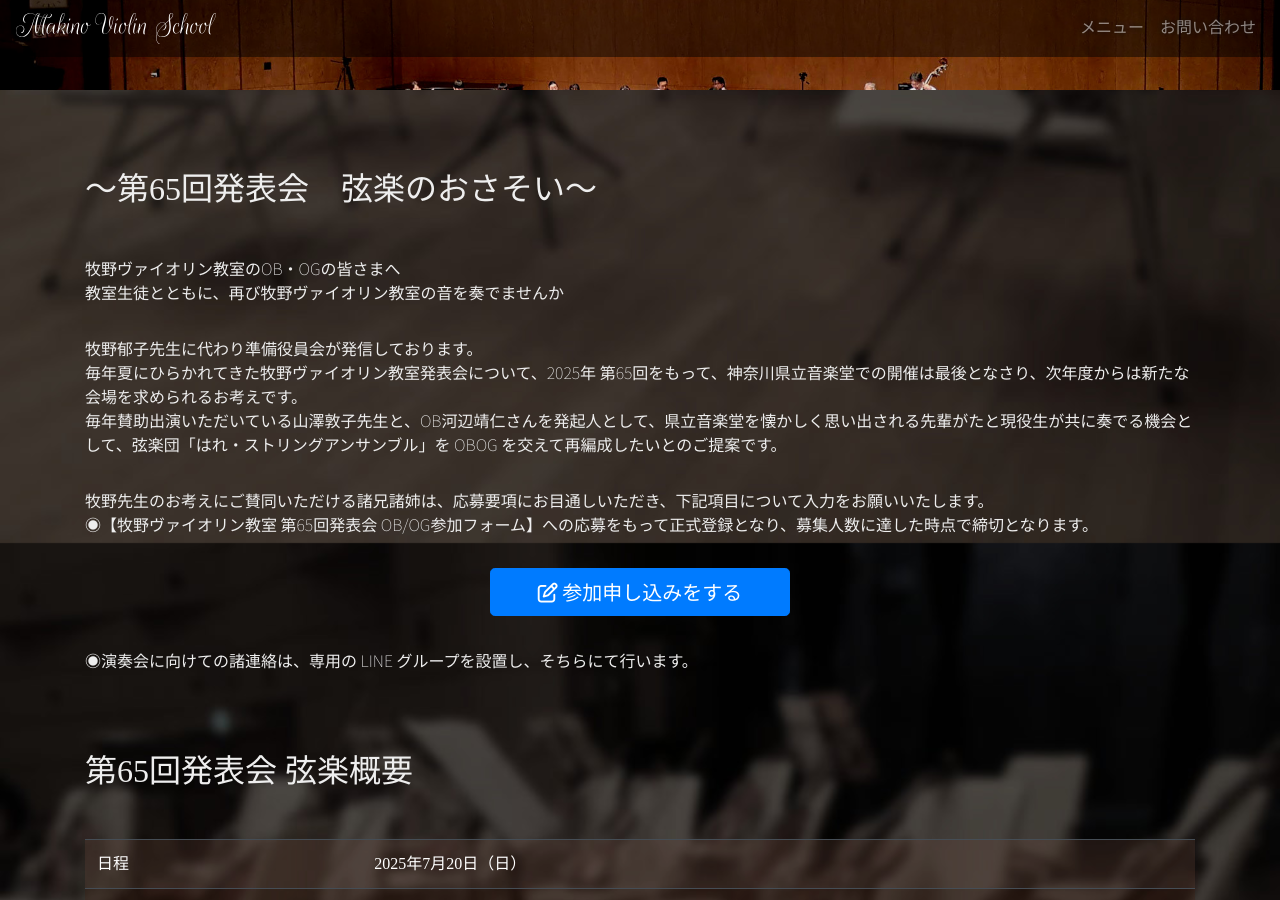
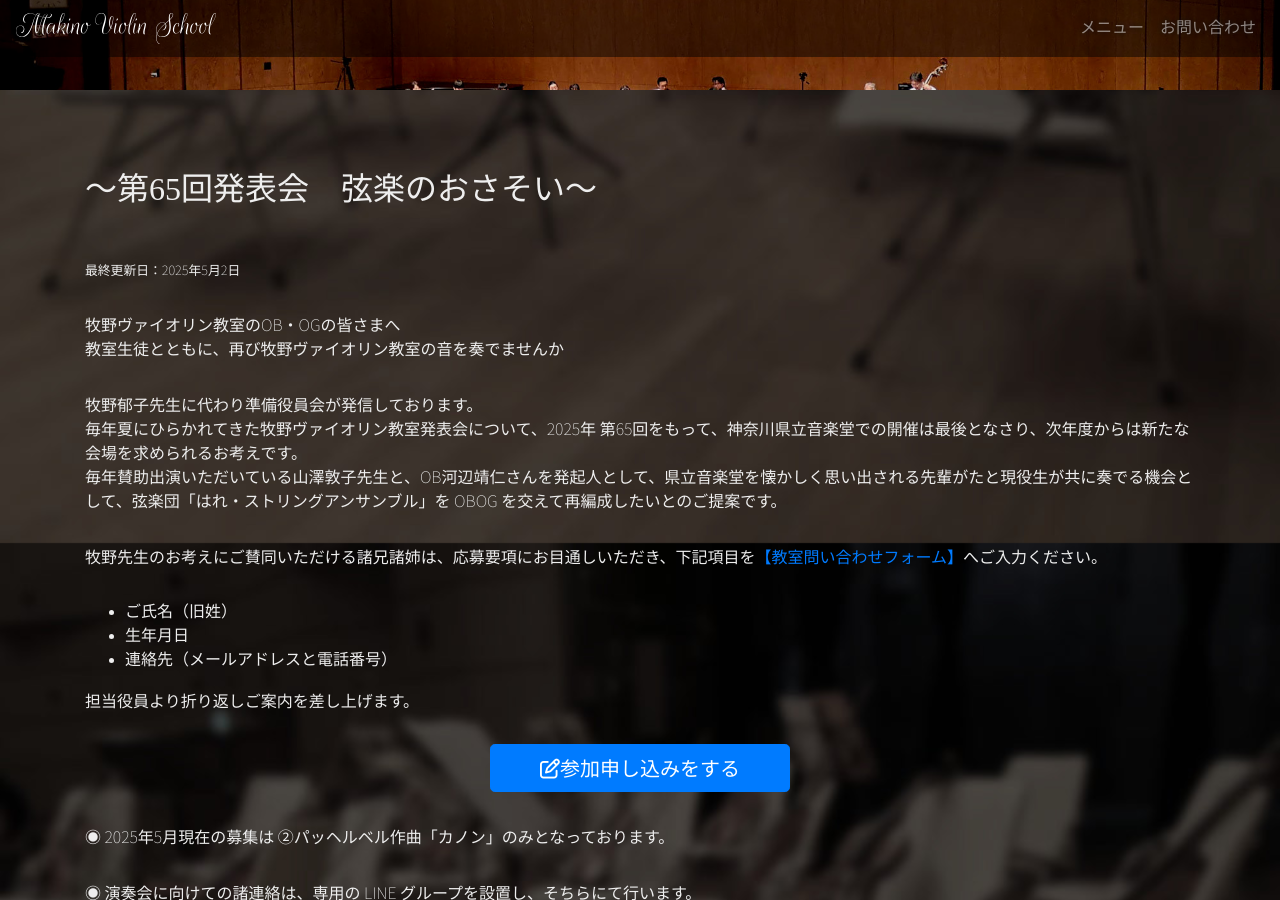
Before and after one commit to makinoviolin/makinoviolin.github.io, a Jekyll site: the page built from _posts/2024-12-30-2025concertensemble.md, in a window 1280 px wide and 900 px high, scrolled down 417 px. Built offline with Jekyll 4.4.1, drawn with Linux system fonts in a browser that asks for light colours; nearby versions of some CDN libraries; some web fonts are replaced; comment, search, counter and statistics services are not loaded; some of the changed text lies outside the part shown.

Commit message:
Update 2025 concert details

```diff
--- a/_posts/2024-12-30-2025concertensemble.md
+++ b/_posts/2024-12-30-2025concertensemble.md
@@ -5,6 +5,8 @@
 ---
 
 ## ～第65回発表会　弦楽のおさそい～
+<small>最終更新日：2025年5月2日</small>
+
 牧野ヴァイオリン教室のOB・OGの皆さまへ<br>
 教室生徒とともに、再び牧野ヴァイオリン教室の音を奏でませんか
 
@@ -12,13 +14,24 @@
 毎年夏にひらかれてきた牧野ヴァイオリン教室発表会について、2025年 第65回をもって、神奈川県立音楽堂での開催は最後となさり、次年度からは新たな会場を求められるお考えです。<br>
 毎年賛助出演いただいている山澤敦子先生と、OB河辺靖仁さんを発起人として、県立音楽堂を懐かしく思い出される先輩がたと現役生が共に奏でる機会として、弦楽団「はれ・ストリングアンサンブル」を OBOG を交えて再編成したいとのご提案です。
 
-牧野先生のお考えにご賛同いただける諸兄諸姉は、応募要項にお目通しいただき、下記項目について入力をお願いいたします。<br>
-◉【牧野ヴァイオリン教室 第65回発表会 OB/OG参加フォーム】への応募をもって正式登録となり、募集人数に達した時点で締切となります。
+牧野先生のお考えにご賛同いただける諸兄諸姉は、応募要項にお目通しいただき、下記項目を<a href="https://www.makinoviolin.jp/contact.html" target="_blank">【教室問い合わせフォーム】</a>へご入力ください。
+<ul>
+  <li>ご氏名（旧姓）</li>
+  <li>生年月日</li>
+  <li>連絡先（メールアドレスと電話番号）</li>
+</ul>
+担当役員より折り返しご案内を差し上げます。
 
-<a type="button" class="btn btn-lg btn-block btn-primary mx-auto" style="width:15em;" href="https://docs.google.com/forms/d/e/1FAIpQLSfQkizDuYiDjteIr3Pq82uvScpDygS9tPoAwaBIJqxPtGZ1Cg/viewform"><i class="fa-regular fa-pen-to-square"></i>
-参加申し込みをする</a>
+<a type="button" class="btn btn-lg btn-block btn-primary mx-auto" style="width:15em;" href="https://www.makinoviolin.jp/contact.html"><i class="fa-regular fa-pen-to-square"></i>参加申し込みをする</a>
 
-◉演奏会に向けての諸連絡は、専用の LINE グループを設置し、そちらにて行います。
+◉ 2025年5月現在の募集は ②パッヘルベル作曲「カノン」のみとなっております。
+
+◉ 演奏会に向けての諸連絡は、専用の LINE グループを設置し、そちらにて行います。
+
+◉ 発表会当日のご参加も承ります。<br>
+その際は当日の受付にてお申し出と協賛金のお支払いをお願いいたします。
+
+<small>※ 演奏曲2曲のうち ①「弦楽セレナーデ」が募集人数の上限に達したため、応募申し込み専用フォーム（Google Forms）は閉鎖いたしました。</small>
 
 ## 第65回発表会 弦楽概要
 
@@ -35,7 +48,7 @@
     <tr>
       <td>演奏曲</td>
       <td>
-        曲目①：エルガー作曲「弦楽セレナーデ」<br>
+        <del>曲目①：エルガー作曲「弦楽セレナーデ」</del> <small>募集人数の上限に達したため、ご応募は締切となりました</small><br>
         曲目②：パッヘルベル作曲「カノン」<br><br>
         ※曲目①の登壇者は曲目②もご参加いただけます</td>
     </tr>
@@ -52,26 +65,38 @@
         練習2. 6月29日（日） 18時頃～ 岩間市民プラザ ホール（<a href="https://www.iwamaplaza.jp/access.html" target="_blank">アクセス</a>）<br>
         練習3. 7月13日（日） 18時～ かながわアートホール第1スタジオ(<a href="https://www.kanagawa-arthall.jp/access/" target="_blank">アクセス</a>)<br><br>
         ＜出席回数＞<br>
-        曲目①：練習2回以上<br>
+        <del>曲目①：練習2回以上</del><br>
         曲目②：練習0回以上（発表会当日のみの参加でも大歓迎です！）
       </td>
     </tr>
     <tr>
       <td>募集人数</td>
-      <td>曲目①：最大10名まで<br>曲目②：上限なし</td>
+      <td><del>曲目①：最大10名まで</del><br>曲目②：上限なし</td>
     </tr>
     <tr>
       <td>協賛金</td>
-      <td>曲目①：一口五千円４口以上<br>曲目②：一口五千円 １口以上<br><br>【協賛金およびご寄付 お振込み先】<br>横浜銀行 横浜駅前支店（383）<br>普通　6133957<br>牧野ヴァイオリン教室 代表 牧野郁子</td>
+      <td>
+        <del>曲目①：一口五千円４口以上</del>
+        <br>曲目②：一口五千円 １口以上<br>
+        <br>
+        【協賛金およびご寄付 お振込み先】<br>
+        横浜銀行 横浜駅前支店（383）<br>
+        普通　6133957<br>
+        牧野ヴァイオリン教室 代表 牧野郁子<br>
+        <br>
+        <small>会計管理上の都合により、協賛金の振り込みは発表会一週間前（7月11日）を期限といたします。<br>
+        なお、期限を過ぎた場合、当日受付にて協賛金のお支払いが可能となります。</small>
+      </td>
     </tr>
   </tbody>
 </table>
 
-■お申込み　<a href="https://docs.google.com/forms/d/e/1FAIpQLSfQkizDuYiDjteIr3Pq82uvScpDygS9tPoAwaBIJqxPtGZ1Cg/viewform" target="_blank">参加申し込みフォーム</a><br>
-■お問合せ　<a href="https://www.makinoviolin.jp/contact.html" target="_blank">https://www.makinoviolin.jp/contact.html</a>
+<del>■ お申込み　参加申し込みフォーム</del> <small>「弦楽セレナーデ」の募集人数の上限に達したため、応募専用フォームは閉鎖いたしました</small><br>
+■ お問合せ　<a href="https://www.makinoviolin.jp/contact.html" target="_blank">https://www.makinoviolin.jp/contact.html</a>
 
 # 当ページ掲載情報の変更履歴
 2024-12-30 ページ公開<br>
 2025-01-12 3回目練習日程の会場・時間を追加<br>
 2025-01-14 <span style="color: red;">1回目練習日程（鶴見公会堂）の時間変更！</span>「18時頃〜」→「9時～12時」<br>
-2025-01-21 曲目①と曲目②の参加条件を分離、および曲目②の参加条件を明記
+2025-01-21 曲目①と曲目②の参加条件を分離、および曲目②の参加条件を明記<br>
+2025-05-02 曲目①の募集締切と、曲目②への応募方法の明記
```
